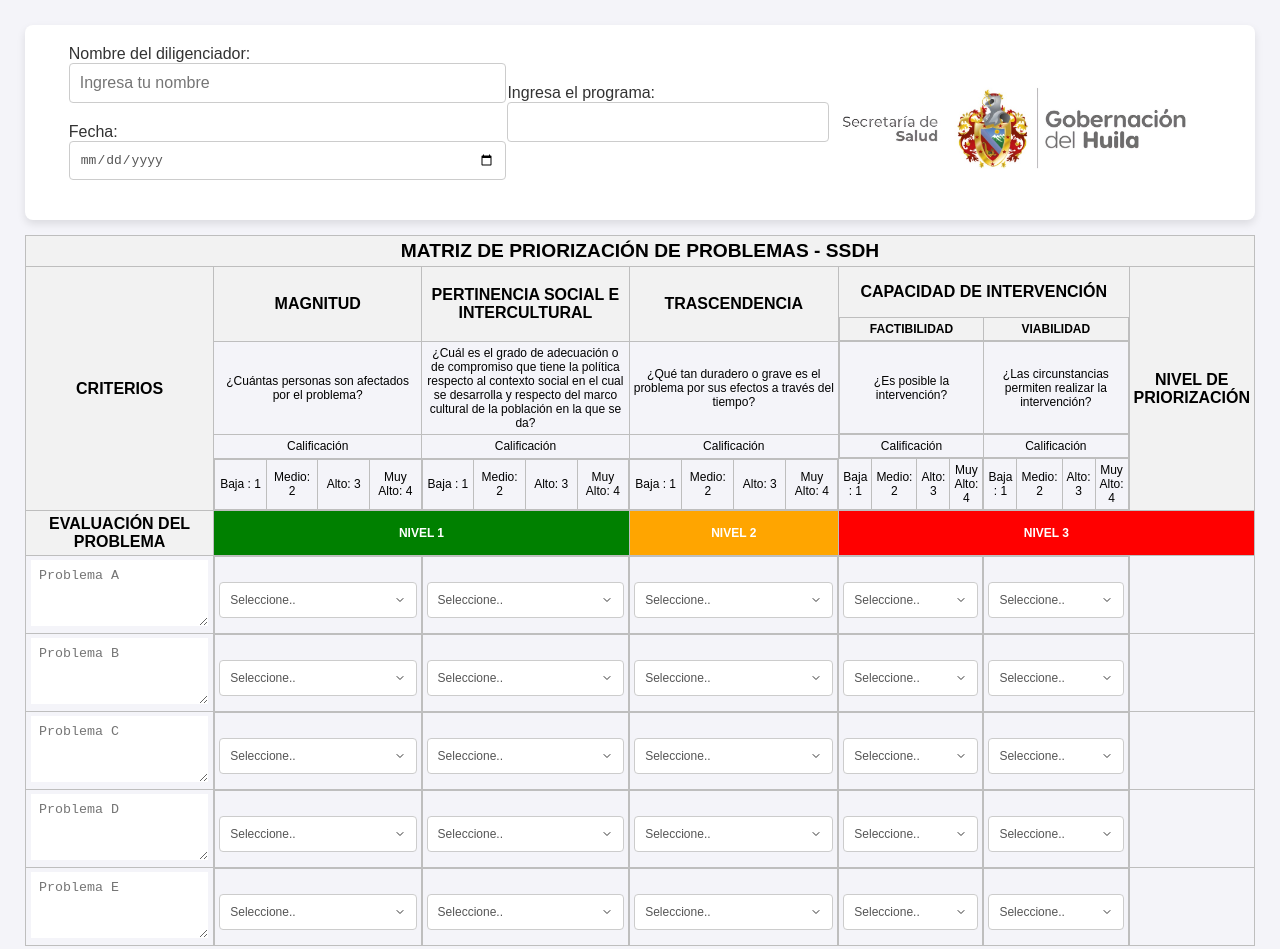
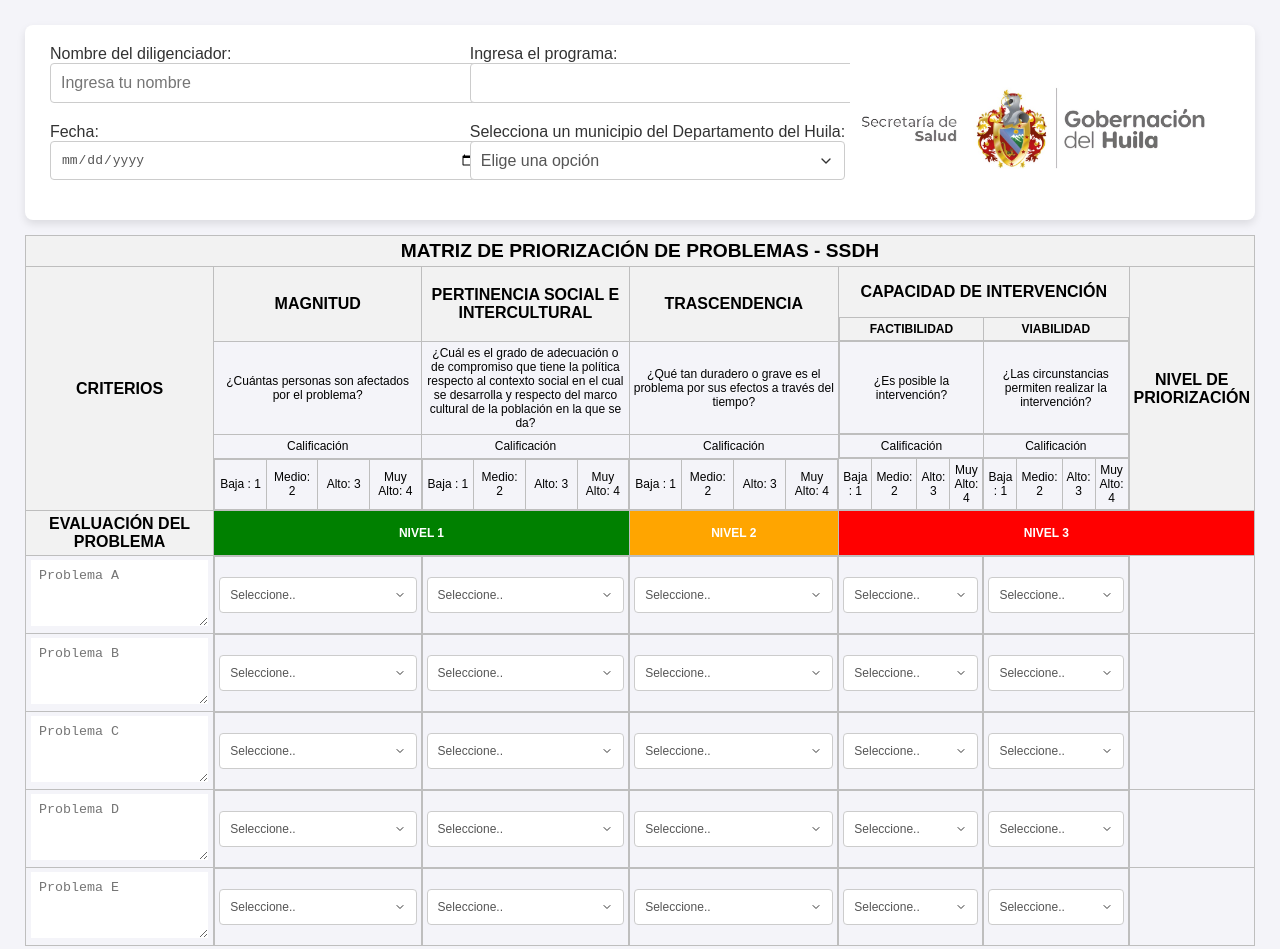
Before and after one commit to Julian17xd/Matriz-Priorizacion-Problemas, a plain HTML site: page programa.html in a window 1280 px wide. Shown: the top 949 px of the page. Drawn offline with Linux system fonts and the light colour scheme.

Commit message:
Agregando select de muncipios

```diff
--- a/css/style.css
+++ b/css/style.css
@@ -52,7 +52,6 @@ td {
     min-width: 300px;
     display: flex;
     flex-direction: column;
-    justify-content: center;
     align-items: start;
 }
 label {
@@ -76,7 +75,6 @@ input[type="text"]:focus, input[type="date"]:focus {
 select {
     width: 100%;
     padding: 10px;
-    margin-top: 10px;
     border: 1px solid #ccc;
     border-radius: 4px;
     font-size: 1em;
--- a/programa.html
+++ b/programa.html
@@ -28,6 +28,47 @@
         <div class="select">
             <label for="programa">Ingresa el programa:</label>
             <input type="text" id="programa" name="programa" class="container-input">
+
+            <label for="municipio">Selecciona un municipio del Departamento del Huila:</label>
+            <select id="municipio" name="municipio">
+                <option value="" disabled selected>Elige una opción</option>
+                <option value="Aipe">Aipe</option>
+                <option value="Algeciras">Algeciras</option>
+                <option value="Altamira">Altamira</option>
+                <option value="Baraya">Baraya</option>
+                <option value="Campoalegre">Campoalegre</option>
+                <option value="Colombia">Colombia</option>
+                <option value="Elías">Elías</option>
+                <option value="El Agrado">El Agrado</option>
+                <option value="Garzón">Garzón</option>
+                <option value="Gigante">Gigante</option>
+                <option value="Guadalupe">Guadalupe</option>
+                <option value="Hobo">Hobo</option>
+                <option value="Íquira">Íquira</option>
+                <option value="Isnos">Isnos</option>
+                <option value="La Argentina">La Argentina</option>
+                <option value="La Plata">La Plata</option>
+                <option value="Nátaga">Nátaga</option>
+                <option value="Neiva">Neiva</option>
+                <option value="Oporapa">Oporapa</option>
+                <option value="Paicol">Paicol</option>
+                <option value="Palermo">Palermo</option>
+                <option value="Palestina">Palestina</option>
+                <option value="Pital">Pital</option>
+                <option value="Pitalito">Pitalito</option>
+                <option value="Rivera">Rivera</option>
+                <option value="Saladoblanco">Saladoblanco</option>
+                <option value="Santa María">Santa María</option>
+                <option value="San Agustín">San Agustín</option>
+                <option value="Suaza">Suaza</option>
+                <option value="Tarqui">Tarqui</option>
+                <option value="Tello">Tello</option>
+                <option value="Teruel">Teruel</option>
+                <option value="Tesalia">Tesalia</option>
+                <option value="Timaná">Timaná</option>
+                <option value="Villavieja">Villavieja</option>
+                <option value="Yaguará">Yaguará</option>
+            </select>
         </div>
 
         <div class="container-img">
```
